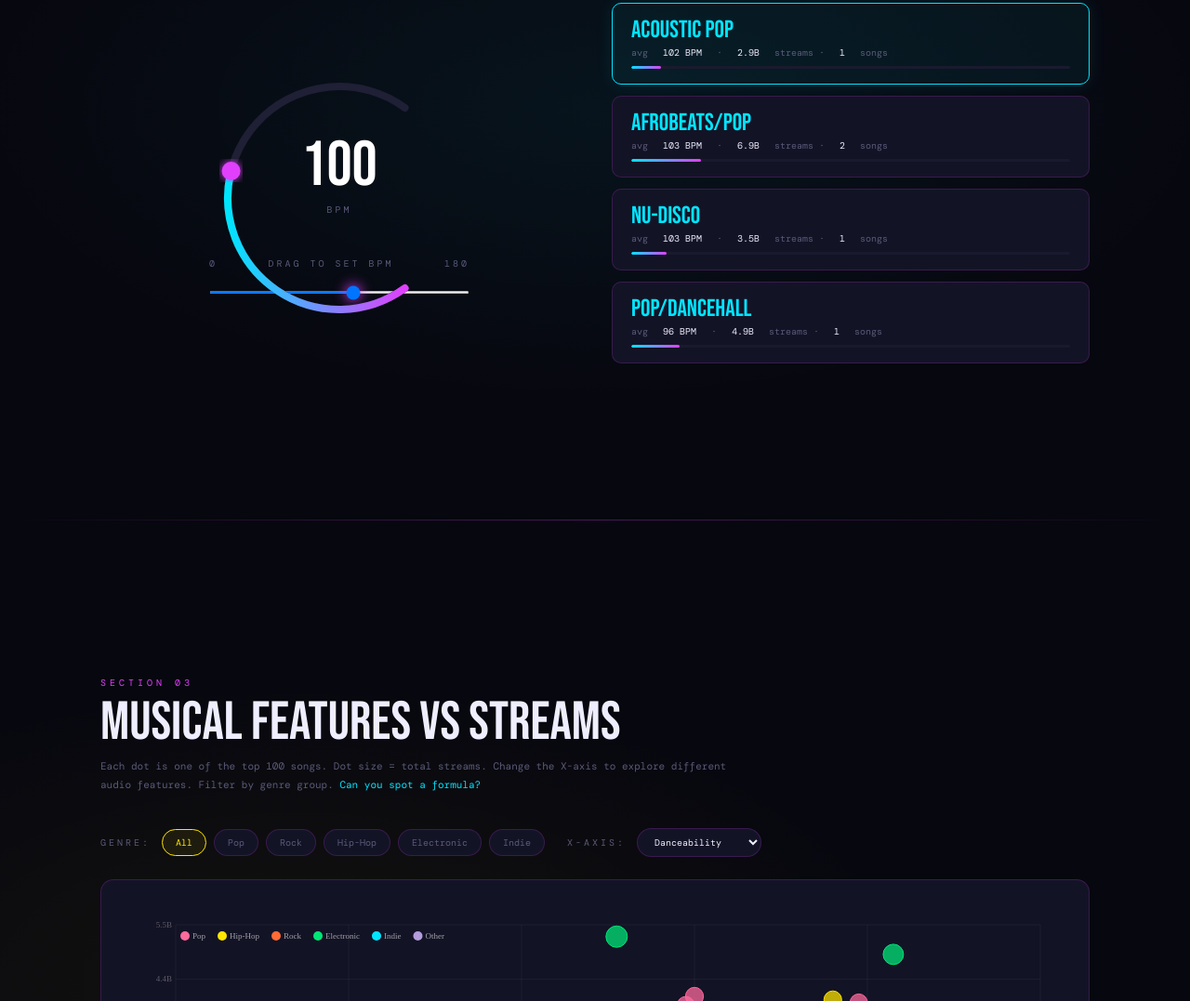
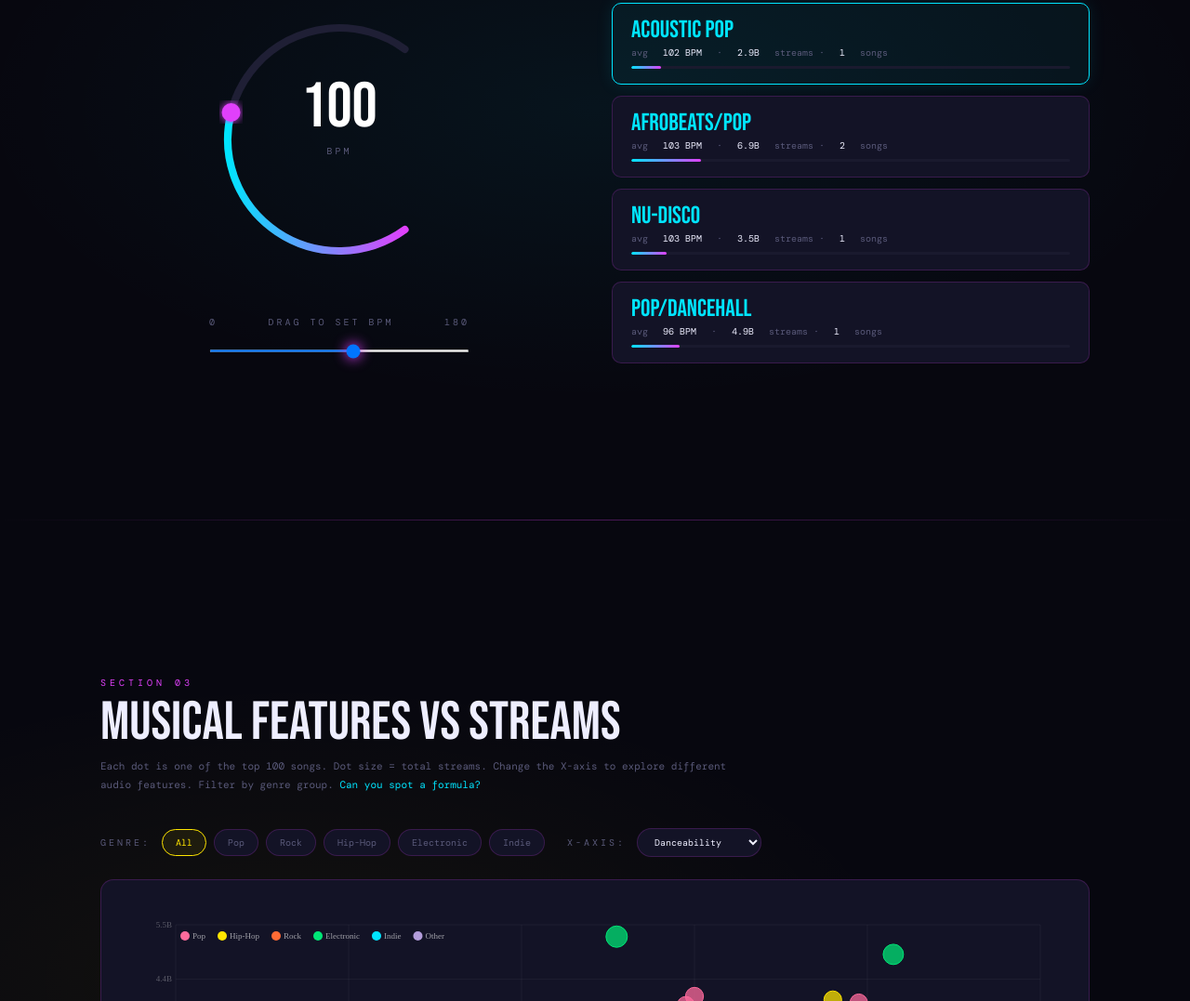
Before and after one commit to l3erkt/INST462----Interactive-Data-Driven, a website with bundled scripts: page index.html in a window 1280 px wide. Shown: the part 2099-3176 px from the top of the page at 93% size. Built offline with nearby package versions, Linux system fonts and the light colour scheme; a web font is replaced by a local one.

Commit message:
idk how it reverted

```diff
--- a/style.css
+++ b/style.css
@@ -402,7 +402,7 @@ h1 {
   color: var(--mu);
 }
 .slider-wrap {
-  margin-top: 24px;
+  margin-top: 150px;
   width: 280px;
 }
 .slider-wrap label {
```
